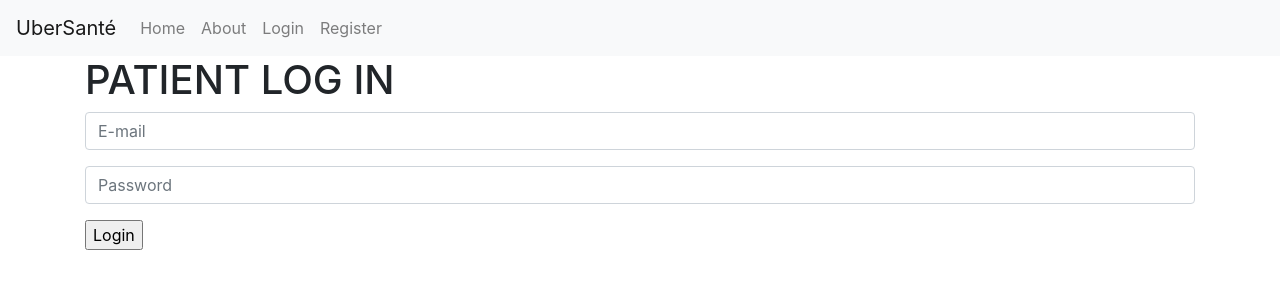
After one commit to PetiaPav/Software_Architecture_Project, a Flask app: page /login in a window 1280 px wide. The commit adds this page. Shown: the top 300 px of the page. Run offline with Flask 2, Linux system fonts and the light colour scheme; some libraries are stand-ins or nearby versions.

Commit message:
user login skeleton

```diff
--- a/app.py
+++ b/app.py
@@ -2,6 +2,7 @@ from flask import Flask, render_template, flash, redirect, url_for, session, log
 from model.Tdg import Tdg
 from model.Forms import RegisterForm
 from passlib.hash import sha256_crypt
+from functools import wraps
 
 
 app = Flask(__name__)
@@ -9,7 +10,7 @@ tdg = Tdg(app)
 
 
 @app.route('/')
-def index():
+def home():
     return render_template('home.html')
 
 
@@ -20,6 +21,7 @@ def about():
 
 @app.route('/register', methods=['GET', 'POST'])
 def register():
+    # TODO either rename this and login, or create separate tabs on the respective pages.
     form = RegisterForm(request.form)
     email = form.email.data
     password=sha256_crypt.hash(str(form.password.data))
@@ -37,6 +39,52 @@ def register():
     return render_template('register.html', form=form)
 
 
+@app.route('/login', methods=['GET', 'POST'])
+def login():
+    # TODO as above.
+    if request.method == 'POST':
+        form = RegisterForm(request.form)
+        email = form.email.data
+        password_candidate = form.password.data
+        user = tdg.get_patient_by_email(email)
+        if user:
+            if sha256_crypt.verify(password_candidate, user['password']):
+                session['logged_in'] = True
+                session['email'] = user['email']
+                session['first_name'] = user['first_name']
+                session['type'] = 'patient'
+                flash('You are now logged in', 'success')
+                return redirect(url_for('patient_dashboard'))
+            else:
+                flash('Wrong password', 'danger')
+        else:
+            flash('Incorrect username', 'danger')
+    return render_template('login.html')
+
+
+def is_logged_in(f):
+    @wraps(f)
+    def wrap(*args, **kwargs):
+        if 'logged_in' in session:
+            return f(*args, **kwargs)
+        else:
+            flash('Unauthroized, please log in', 'danger')
+            return redirect(url_for('login'))
+    return wrap
+
+
+@app.route('/logout')
+def logout():
+    session.clear()
+    flash('You are now logged out!', 'success')
+    return redirect(url_for('home'))
+
+
+@app.route('/patient_dashboard')
+@is_logged_in
+def patient_dashboard():
+    return render_template('patient_dashboard.html')
+
 if __name__ == '__main__':
     app.secret_key = 'secret123'
     app.run(debug=True)
--- a/templates/includes/_messages.html
+++ b/templates/includes/_messages.html
@@ -7,3 +7,11 @@
 
 {% endif %}
 {% endwith %}
+
+{% if error %}
+<div class="alert alert-danger">{{error}}</div>
+{% endif %}
+
+{% if msg %}
+<div class="alert alert-success">{{msg}}</div>
+{% endif %}
--- a/templates/includes/_navbar.html
+++ b/templates/includes/_navbar.html
@@ -7,8 +7,15 @@
         <div class="navbar-nav">
             <a class="nav-item nav-link" href="/">Home</a>
             <a class="nav-item nav-link" href="/about">About</a>
+            {% if session.logged_in %}
+            <a class="nav-item nav-link" href="/logout">Logout</a>
+            {% if session.type == 'patient' %}
+            <a class="nav-item nav-link" href="/patient_dashboard">Dashboard</a>
+            {% endif %}
+            {% else %}
             <a class="nav-item nav-link" href="/login">Login</a>
             <a class="nav-item nav-link" href="/register">Register</a>
+            {% endif %}
         </div>
     </div>
 </nav>
--- /dev/null
+++ b/templates/login.html
@@ -0,0 +1,21 @@
+{% extends 'layout.html' %}
+
+{% block body %}
+
+<div class="container login-container">
+    <h1>PATIENT LOG IN</h1>
+        <form method="POST" action="/login">
+            <div class="form-group">
+                <input type="text" name="email" class="form-control" placeholder="E-mail" value="{{request.form.email}}" />
+            </div>
+            <div class="form-group">
+                <input type="password" name="password" class="form-control" placeholder="Password" value="{{request.form.password}}" />
+            </div>
+            <div class="form-group">
+                <input type="submit" class="btnSubmit" value="Login" />
+            </div>
+        </form>
+</div>
+
+
+{% endblock %}
```
Also changed, not shown: model/Tdg.py (+11 -1 lines), templates/patient_dashboard.html (added, +8 -0 lines).
